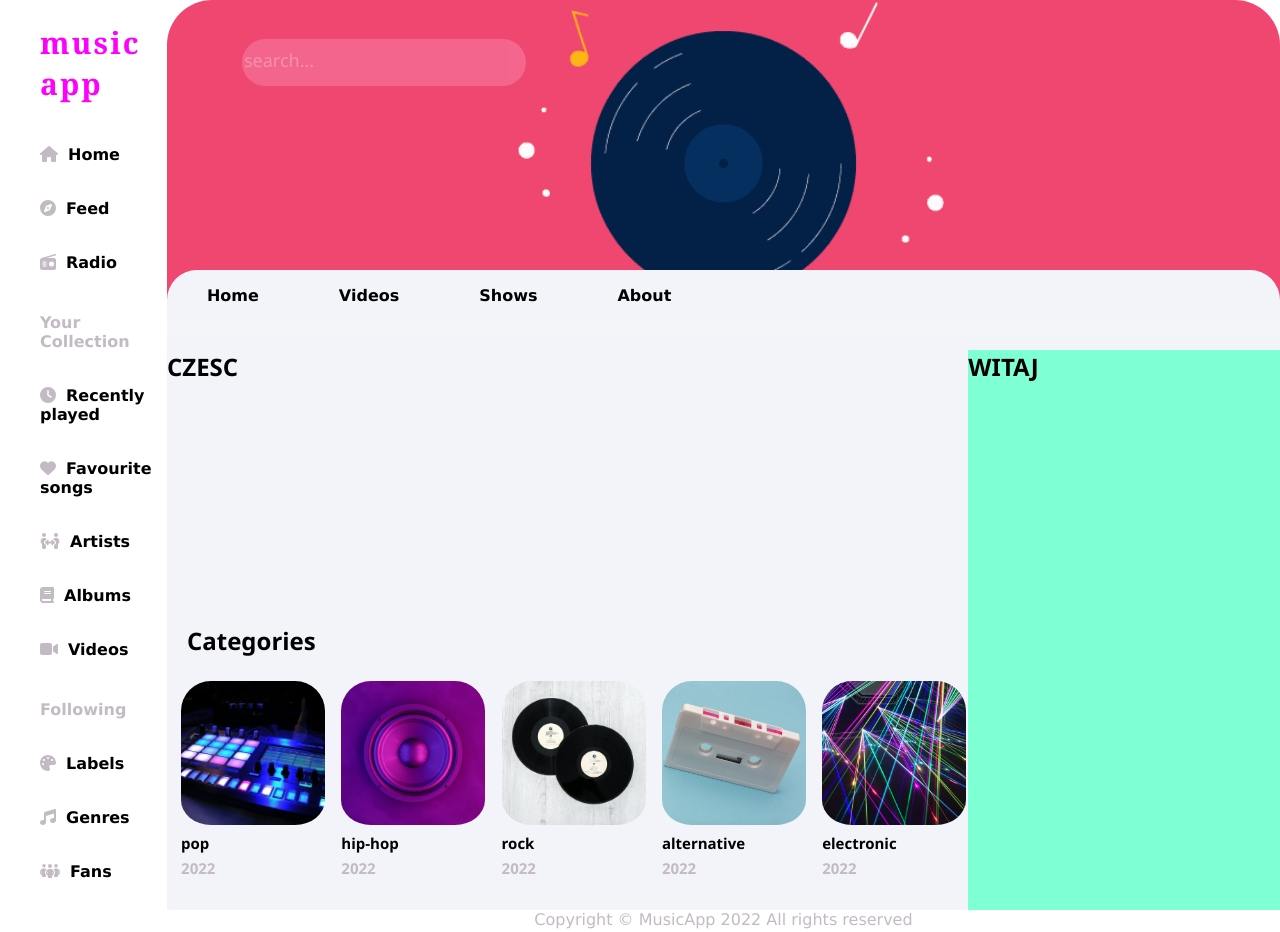
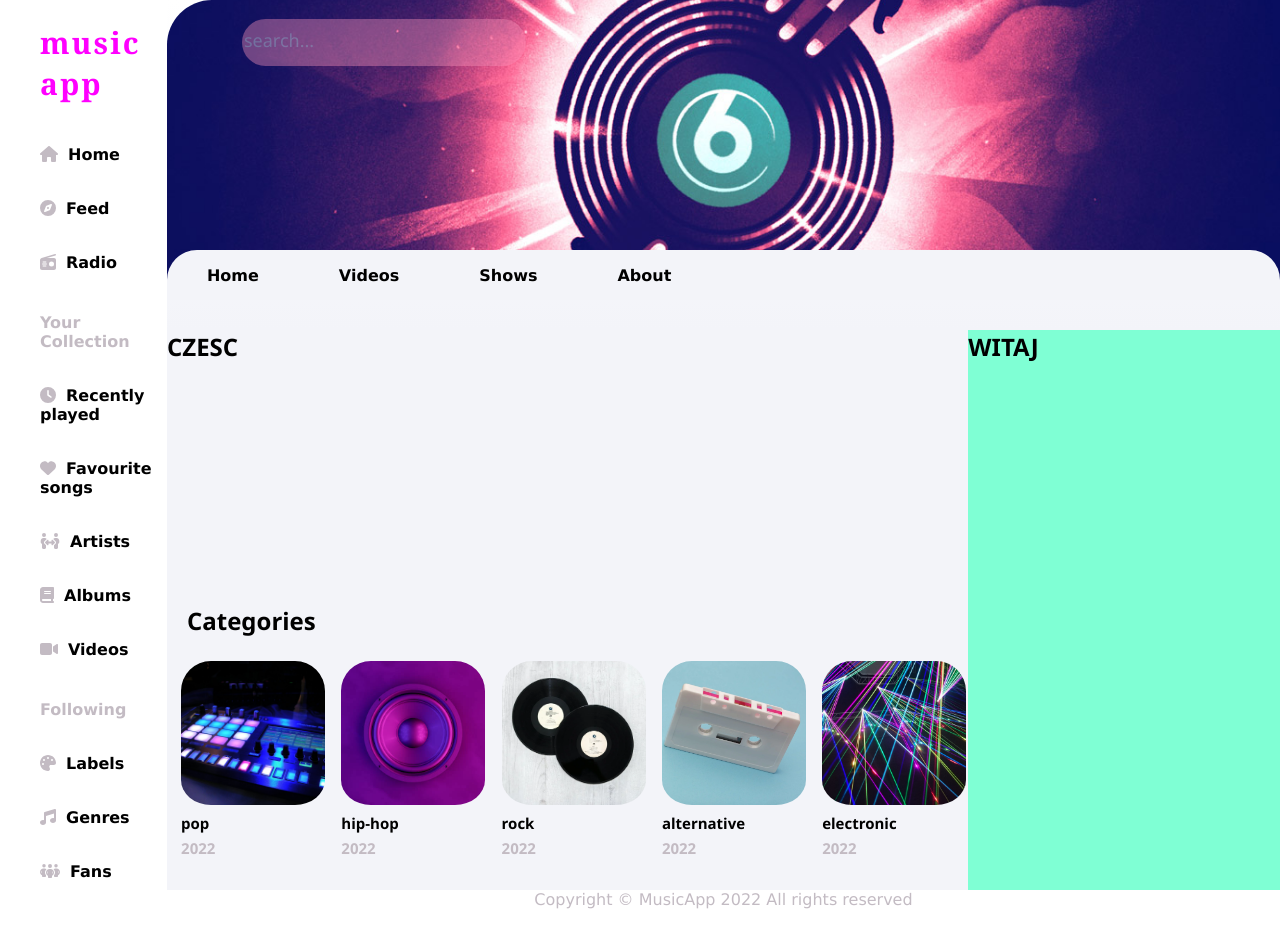
Before and after one commit to KatSobieska/react-music-app, a React (Create React App) app: page / in a window 1280 px wide. Built offline with nearby package versions, Linux system fonts and the light colour scheme.

Commit message:
Change image and update the styles

```diff
--- a/src/components/views/BannerTop.js
+++ b/src/components/views/BannerTop.js
@@ -4,7 +4,7 @@ import styles from "./BannerTop.module.scss";
 const BannerTop = () => {
   return (
     <div className={styles.banner}>
-      <img className={styles.photo} src={`/images/bannerTop.png`} alt=""></img>
+      <img className={styles.photo} src={`/images/bannerTop1.png`} alt=""></img>
       <Search />
     </div>
   );
--- a/src/components/views/BannerTop.module.scss
+++ b/src/components/views/BannerTop.module.scss
@@ -1,11 +1,10 @@
 .banner {
   width: 100%;
-  height: 300px;
+  height: 280px;
 }
 .photo {
   width: 100%;
   height: 100%;
   border-top-left-radius: 45px;
-  border-top-right-radius: 45px;
   object-fit: cover;
 }
```
